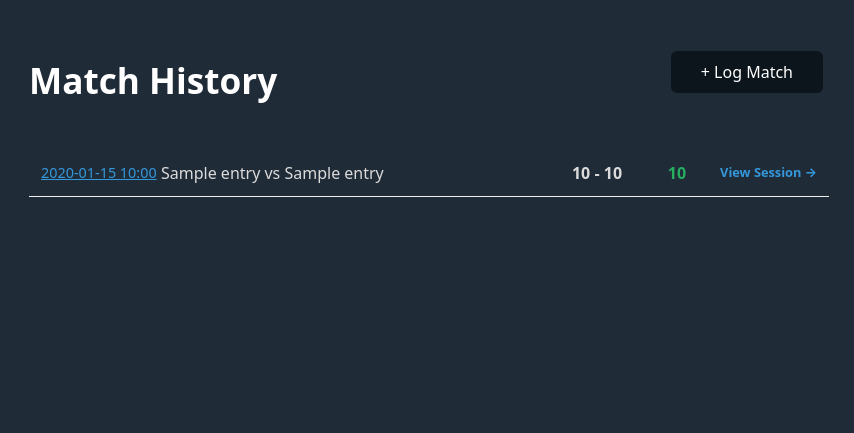
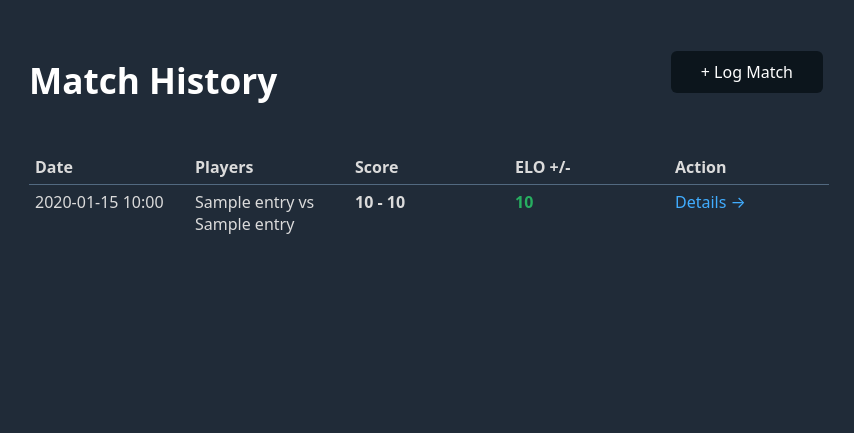
Before and after one commit to ollieellis/squash, a FastAPI app: template templates/matches.html in a window 1280 px wide. Shown: the part 75-508 px from the top of the page, without its empty margins (211-1065 px from the left). Run offline with FastAPI, Linux system fonts and the light colour scheme; the template is opened without the code that fills it: most values are stand-ins (such as "Sample title", 1, 10 or a date in 2020); some libraries are stand-ins or nearby versions.

Commit message:
matches table to fit others

```diff
--- a/templates/matches.html
+++ b/templates/matches.html
@@ -2,35 +2,6 @@
 {% block content %}
     <style>
         .header-group { display: flex; justify-content: space-between; align-items: center; margin-bottom: 2rem; }
-        .match-list { display: flex; flex-direction: column; gap: 10px; }
-        .match-row {
-            display: grid;
-            grid-template-columns: 120px 1fr 80px 80px 100px;
-            align-items: center;
-            padding: 12px;
-            border-bottom: 1px solid var(--nav-border);
-            text-decoration: none;
-            color: inherit;
-        }
-        .match-row:hover { background-color: rgba(255, 255, 255, 0.05); }
-        .match-date { color: var(--action); font-size: 0.9rem; text-decoration: underline; }
-        .match-players { font-weight: 500; }
-        .match-score { text-align: center; font-weight: bold; }
-        .match-elo { text-align: center; color: var(--primary); font-weight: bold; }
-        .match-session { text-align: right; font-size: 0.8rem; color: var(--action); font-weight: bold; }
-
-        @media (max-width: 600px) {
-            .match-row {
-                grid-template-columns: 1fr 60px;
-                grid-template-areas: "players score" "date elo";
-                gap: 5px;
-            }
-            .match-players { grid-area: players; }
-            .match-score { grid-area: score; text-align: right; }
-            .match-date { grid-area: date; }
-            .match-elo { grid-area: elo; text-align: right; }
-            .match-session { display: none; }
-        }
     </style>
 
     <div class="header-group">
@@ -40,25 +11,34 @@
         </div>
     </div>
 
-    <div class="match-list">
-        {% for entry in matches %}
-        <a href="/matches/{{ entry.match.id }}" class="match-row">
-            <div class="match-date">{{ entry.match.created_at.strftime('%Y-%m-%d %H:%M') }}</div>
-            <div class="match-players">
-                {{ entry.p1_name }} vs {{ entry.p2_name }}
-            </div>
-            <div class="match-score">
-                {{ entry.match.player1_score }} - {{ entry.match.player2_score }}
-            </div>
-            <div class="match-elo">
-                {% if entry.match.elo_change > 0 %}+{% endif %}{{ entry.match.elo_change|int }}
-            </div>
-            <div class="match-session">
-                {% if entry.match.session_id %}
-                View Session &rarr;
-                {% endif %}
-            </div>
-        </a>
-        {% endfor %}
-    </div>
+    <table>
+        <thead>
+            <tr>
+                <th>Date</th>
+                <th>Players</th>
+                <th>Score</th>
+                <th>ELO +/-</th>
+                <th>Action</th>
+            </tr>
+        </thead>
+        <tbody>
+            {% for entry in matches %}
+            <tr>
+                <td>{{ entry.match.created_at.strftime('%Y-%m-%d %H:%M') }}</td>
+                <td>
+                    {{ entry.p1_name }} vs {{ entry.p2_name }}
+                </td>
+                <td style="font-weight: bold;">
+                    {{ entry.match.player1_score }} - {{ entry.match.player2_score }}
+                </td>
+                <td style="color: var(--primary); font-weight: bold;">
+                    {% if entry.match.elo_change > 0 %}+{% endif %}{{ entry.match.elo_change|int }}
+                </td>
+                <td>
+                    <a href="/matches/{{ entry.match.id }}">Details &rarr;</a>
+                </td>
+            </tr>
+            {% endfor %}
+        </tbody>
+    </table>
 {% endblock %}
```
